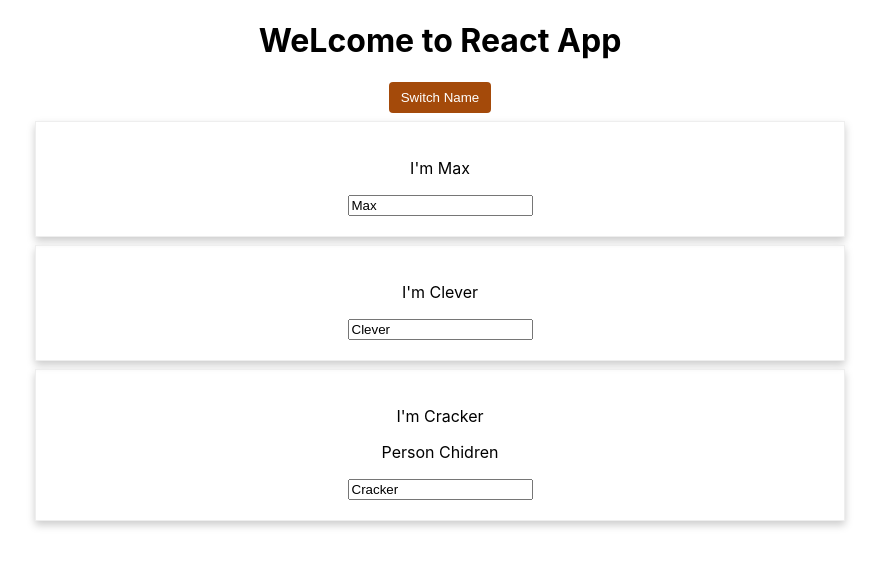
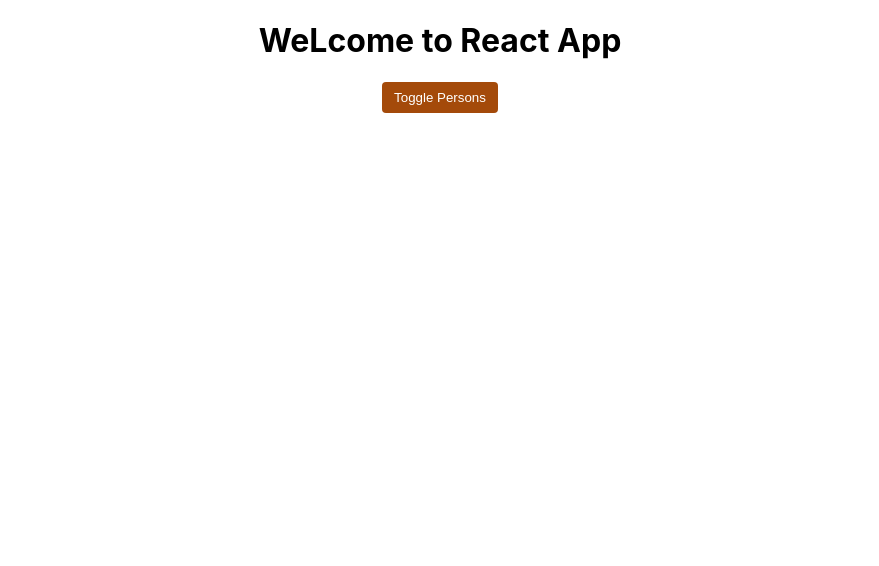
Before and after one commit to CleverCracker/ReactCompleteGuide, a React (Create React App) app: page / in a window 1280 px wide. Shown: the top 566 px of the page, without its empty margins (200-1079 px from the left). Built offline with nearby package versions, Linux system fonts and the light colour scheme.

Commit message:
Toggle Person DIv Using If

```diff
--- a/src/App.js
+++ b/src/App.js
@@ -10,6 +10,7 @@
       { name: 'Clever', age: 21 },
       { name: 'Cracker', age: 7 },
     ],
+    showPerson: false,
   };
 
   switchNameHandler = (personName) => {
@@ -33,6 +34,10 @@
       ],
     });
   };
+  togglePersonHandler = () => {
+    const isShow = this.state.showPerson;
+    this.setState({ showPerson: !isShow });
+  };
   render() {
     /* Style Btn Using Js */
     const btnStyle = {
@@ -48,12 +53,14 @@
       <div className='App'>
         <h1>WeLcome to React App</h1>
         <button
-          onClick={() => this.switchNameHandler('Max Updated')}
+          onClick={this.togglePersonHandler}
           type='button'
           style={btnStyle}
         >
-          Switch Name
+          Toggle Persons
         </button>
+        {this.state.showPerson ? (
+          <div>
             <Person
               name={this.state.persons[0].name}
               age={this.state.persons[0].age}
@@ -71,6 +78,8 @@
               Person Chidren
             </Person>
           </div>
+        ) : null}
+      </div>
     );
   }
 }
```
Lines whose indentation alone changed are shown as unchanged.
